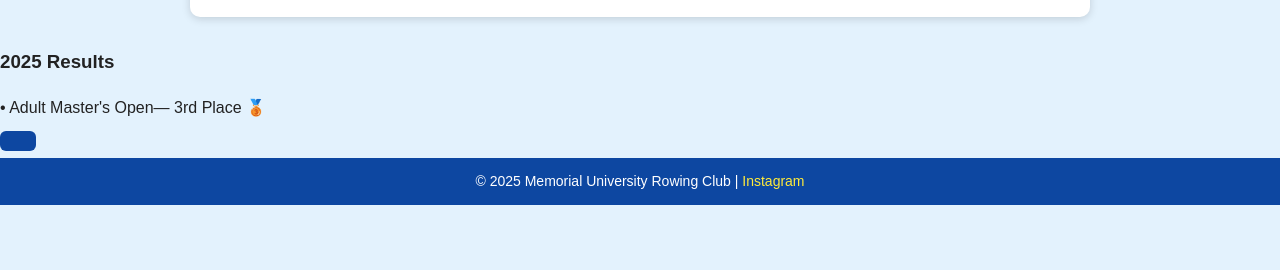
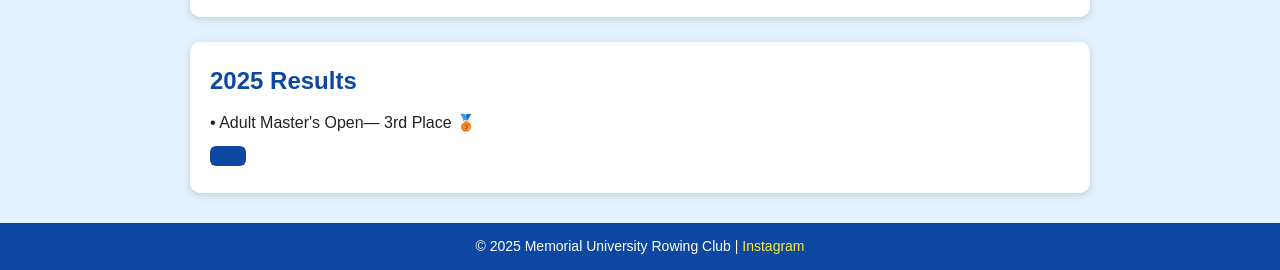
Before and after one commit to Sashwat-Sashi/Mun.Rowing.Team, a plain HTML site: page regatta.html in a window 1280 px wide. Shown: the part 633-903 px from the top of the page. Before the commit the page ends 838 px from the top, so only its background shows below. Drawn offline with Linux system fonts and the light colour scheme.

Commit message:
Update regatta.html

```diff
--- a/regatta.html
+++ b/regatta.html
@@ -24,15 +24,17 @@
       <img src="https://upload.wikimedia.org/wikipedia/commons/thumb/7/75/Quidi_Vidi_Lake.jpg/640px-Quidi_Vidi_Lake.jpg" alt="Quidi Vidi Lake" class="image">
       <p>Results and highlights from our latest races will be posted here.</p>
     </section>
-  </main>
 
- <h3>2025 Results</h3>
+  <section class="card">
+ <h2>2025 Results</h2>
     <p>
       • Adult Master's Open— 3rd Place 🥉 </br>
     </p>
+  <a class="btn" href="https://www.instagram.com/p/DM3KwJFxutJ/?igsh=cmtvcDVoNms4N243" target="_blank" rel="noopener noreferrer"></a>
+  </section>
+  </main>
 
-  <a class="btn" href="https://www.instagram.com/p/DM3KwJFxutJ/?igsh=cmtvcDVoNms4N243" target="_blank" rel="noopener noreferrer"></a>
-  <footer>
+    <footer>
     <p>&copy; 2025 Memorial University Rowing Club | <a href="https://www.instagram.com/munrowingclub/" target="_blank">Instagram</a></p>
   </footer>
 </body>
```
